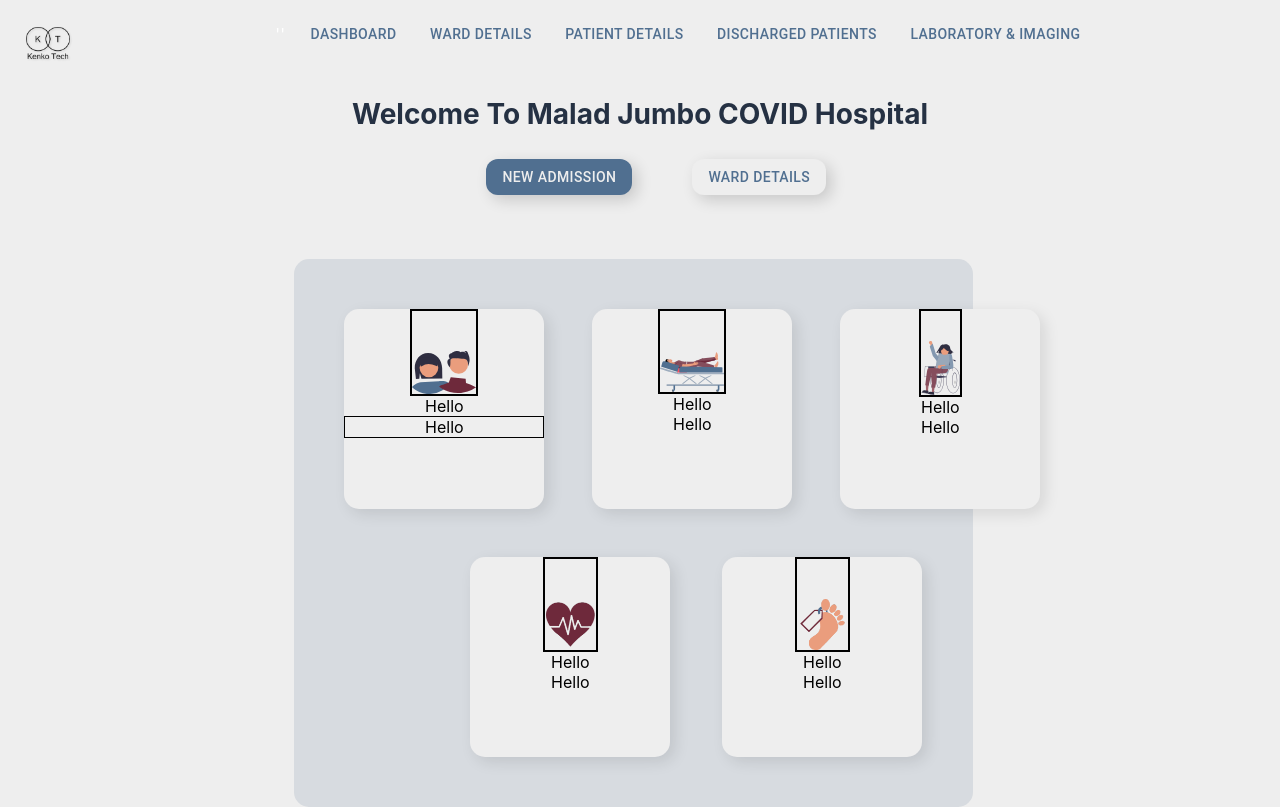
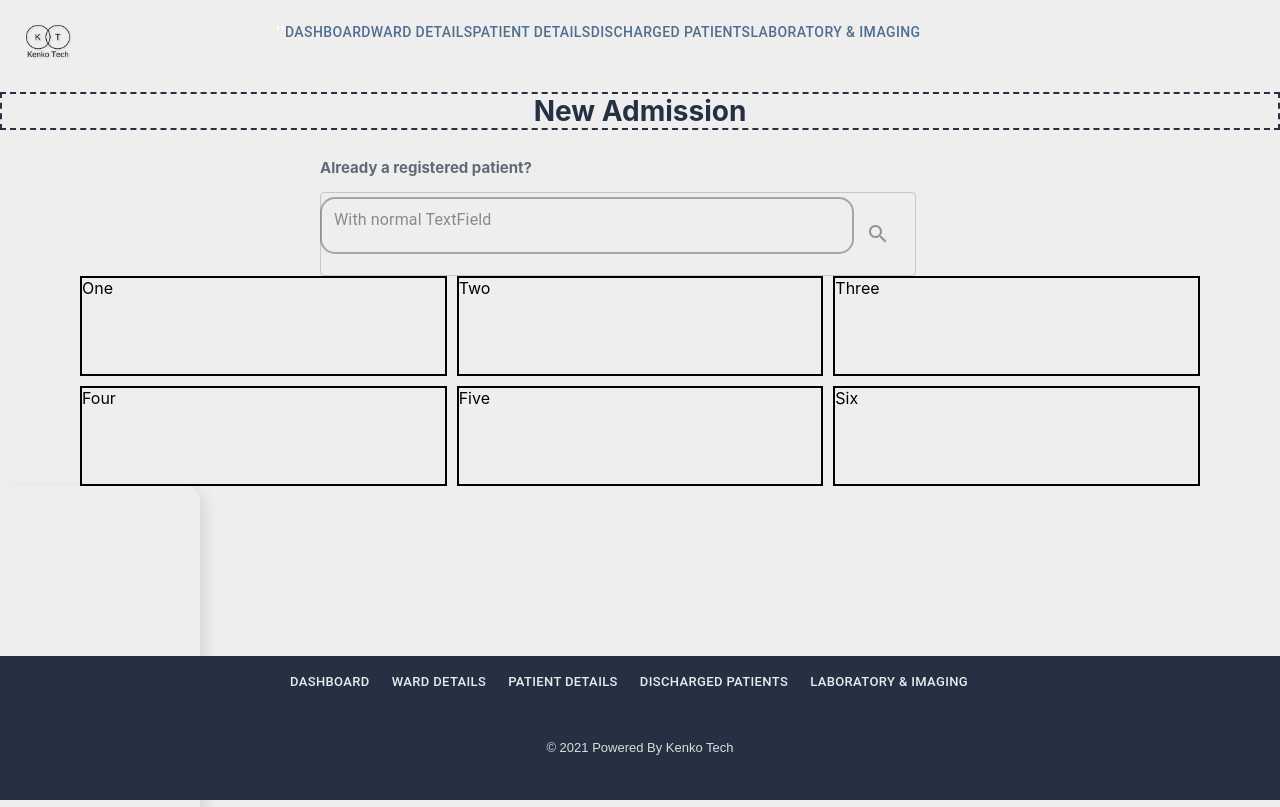
Before and after one commit to 1adityas/HMS, a React (Create React App) app: page / in a window 1280 px wide. Shown: the top 807 px of the page. Built offline with nearby package versions, Linux system fonts and the light colour scheme.

Commit message:
;LSGFADS;JFASEFI

```diff
--- a/src/App.js
+++ b/src/App.js
@@ -12,12 +12,12 @@ import NewAdmission from './components/NewAdmission';
 function App() {
   return (
     <div>
-      <MsDashboard />
+      {/* <MsDashboard /> */}
 
     {/* <CardItem />
     <Login />
     <Footer /> */}
-    {/* <NewAdmission /> */}
+    <NewAdmission />
     </div>
 
   )
--- a/src/components/MainFooter.js
+++ b/src/components/MainFooter.js
@@ -23,7 +23,8 @@ export default function Footer() {
           'position': 'absolute',
           // 'margin-top':"15px",
           'bottom': '0px',
-          'height': "130px"
+          'height': "18vh"
+          ,'font-weight':'100'
         }}
 
         showLabels
@@ -40,21 +41,23 @@ export default function Footer() {
           'letter-spacing': "0px",
           'text-transform': "capitalize",
           'opacity': "1",
-          'height': "15px",
+          'height': "15px",//nothing
 
           'font-family': "Poppins, sans-serif",
           'font-weight': "100",
           'font-style': "normal",
           'opacity': "1"
+
         }}>
-          <Button style={{ color: 'white' }}>Dashboard</Button>
-          <Button style={{ color: 'white' }}>Ward Details</Button>
-          <Button style={{ color: 'white' }}>Patient Details</Button>
-          <Button style={{ color: 'white' }}>Discharged Patients</Button>
-          <Button style={{ color: 'white' }}>Laboratory & Imaging</Button>
+          <Button style={{ color: 'white',fontSize:'13px',opacity:'.9',paddingRight:'22px'}}>Dashboard</Button>
+          <Button style={{ color: 'white',fontSize:'13px',opacity:'.9',paddingRight:'22px'}}>Ward Details</Button>
+          <Button style={{ color: 'white',fontSize:'13px',opacity:'.9',paddingRight:'22px'}}>Patient Details</Button>
+          <Button style={{ color: 'white',fontSize:'13px',opacity:'.9',paddingRight:'22px'}}>Discharged Patients</Button>
+          <Button style={{ color: 'white',fontSize:'13px',opacity:'.9',paddingRight:'22px'}}>Laboratory & Imaging</Button>
           <br />
           <br />
-          © 2021 Powered By Kenko Tech</div>
+          <p style={{paddingTop:'15px',fontSize:'13px',opacity:'.9'}}>
+          © 2021 Powered By Kenko Tech </p></div>
         <br />
       </BottomNavigation>
     </div>
--- a/src/components/MsDashboard.css
+++ b/src/components/MsDashboard.css
@@ -58,6 +58,7 @@ body {
 .cardAlignment>p {
     text-align: center;
     margin: 0px;
+    padding:6px ;
 }
 
 .cardAlignment>img {
@@ -65,5 +66,5 @@ body {
     padding-top: 20%;
     display: block;
     margin: 0 auto;
-    border: 2px solid;
+    /* border: 2px solid; */
 }
--- a/src/components/MsDashboard.js
+++ b/src/components/MsDashboard.js
@@ -43,11 +43,11 @@ function MsDashboard() {
                 </div>
 
                 <div className="cards">
-                    <div className="card cardAlignment" style={{ 'margin-left': '25%', 'marginTop': '25%' }}><img src={card1} style={{ 'width': "5vw" }} /> <p>Hello</p><p style={{ 'margin': "0px", 'border':"1px solid" }}>Hello</p> </div>
-                    <div className="card cardAlignment" style={{ 'margin-left': '25%', 'marginTop': '25%' }}><img src={card2} style={{ 'width': "5vw" }} /> <p>Hello</p><p style={{ 'margin': "0px" }}>Hello</p></div>
-                    <div className="card cardAlignment" style={{ 'margin-left': '25%', 'marginTop': '25%' }}><img src={card3} style={{ 'width': "3vw", 'padding-top': "15%" }} /> <p>Hello</p><p style={{ 'margin': "0px" }}>Hello</p></div>
-                    <div className="card cardAlignment" style={{ 'margin-left': '88%', 'marginBottom': '25%' }}><img src={card4} /> <p>Hello</p><p style={{ 'margin': "0px" }}>Hello</p></div>
-                    <div className="card cardAlignment" style={{ 'margin-left': '90%', 'marginBottom': '25%' }}><img src={card5} /> <p>Hello</p><p style={{ 'margin': "0px" }}>Hello</p></div>
+                    <div className="card cardAlignment" style={{ 'margin-left': '25%', 'marginTop': '25%' }}><img src={card1} style={{ 'width': "5vw" }} /> <p style={{'margin-top':'8px','fontWeight':'700','color':'#253143'}}>Hello</p><p style={{ 'margin': "0px",'fontWeight':'500','color':'#253143' }}>Hello</p> </div>
+                    <div className="card cardAlignment" style={{ 'margin-left': '25%', 'marginTop': '25%' }}><img src={card2} style={{ 'width': "5vw" }} /> <p style={{'margin-top':'8px','fontWeight':'700','color':'#253143'}}>Hello</p><p style={{ 'margin': "0px",'fontWeight':'500','color':'#253143' }}>Hello</p></div>
+                    <div className="card cardAlignment" style={{ 'margin-left': '25%', 'marginTop': '25%' }}><img src={card3} style={{ 'width': "3vw", 'padding-top': "15%" }} /> <p style={{'margin-top':'8px','fontWeight':'700','color':'#253143'}}>Hello</p><p style={{ 'margin': "0px",'fontWeight':'500','color':'#253143' }}>Hello</p></div>
+                    <div className="card cardAlignment" style={{ 'margin-left': '88%', 'marginBottom': '25%' }}><img src={card4} /> <p style={{'margin-top':'8px','fontWeight':'700','color':'#253143'}}>Hello</p><p style={{ 'margin': "0px" ,'fontWeight':'500','color':'#253143'}}>Hello</p></div>
+                    <div className="card cardAlignment" style={{ 'margin-left': '90%', 'marginBottom': '25%' }}><img src={card5} /> <p style={{'margin-top':'8px','fontWeight':'700','color':'#253143'}}>Hello</p><p style={{ 'margin': "0px" ,'fontWeight':'500','color':'#253143'}}>Hello</p></div>
                 </div>
             <div className="footer">
                 <MainFooter />
```
